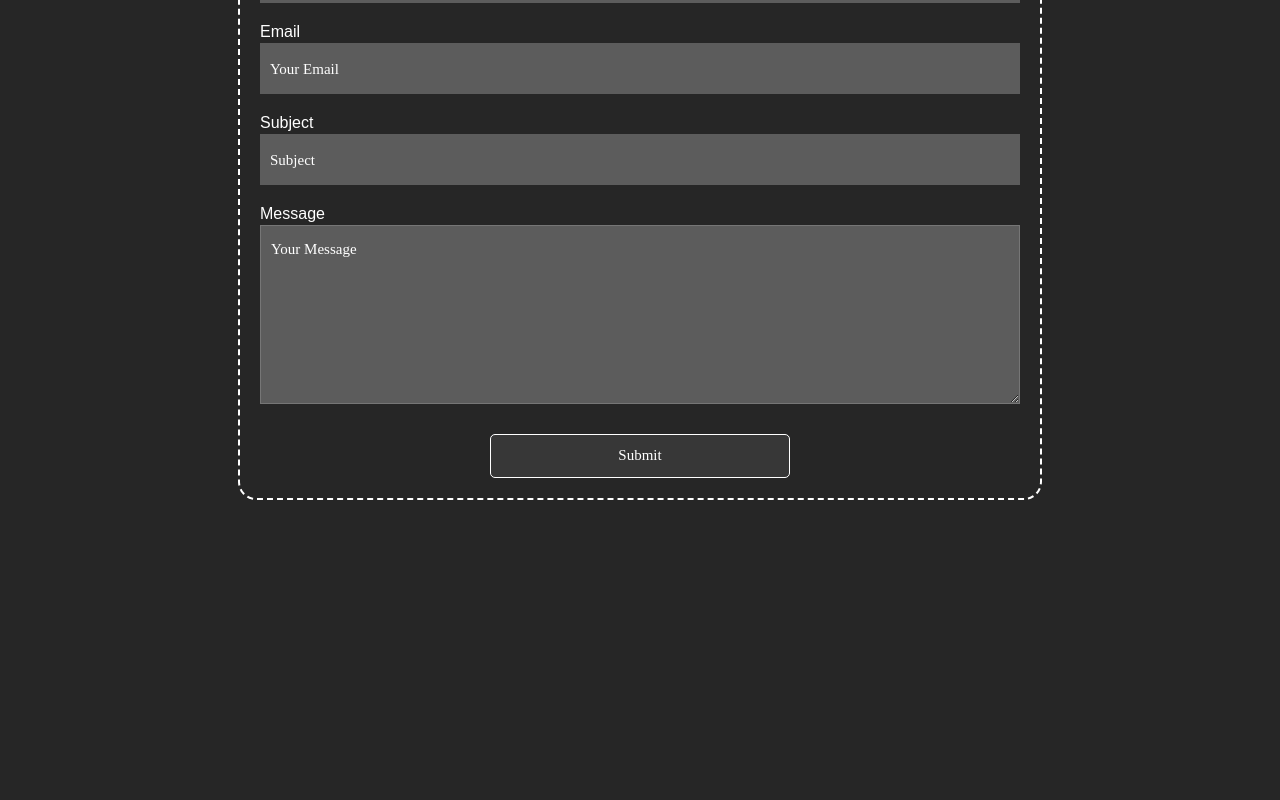
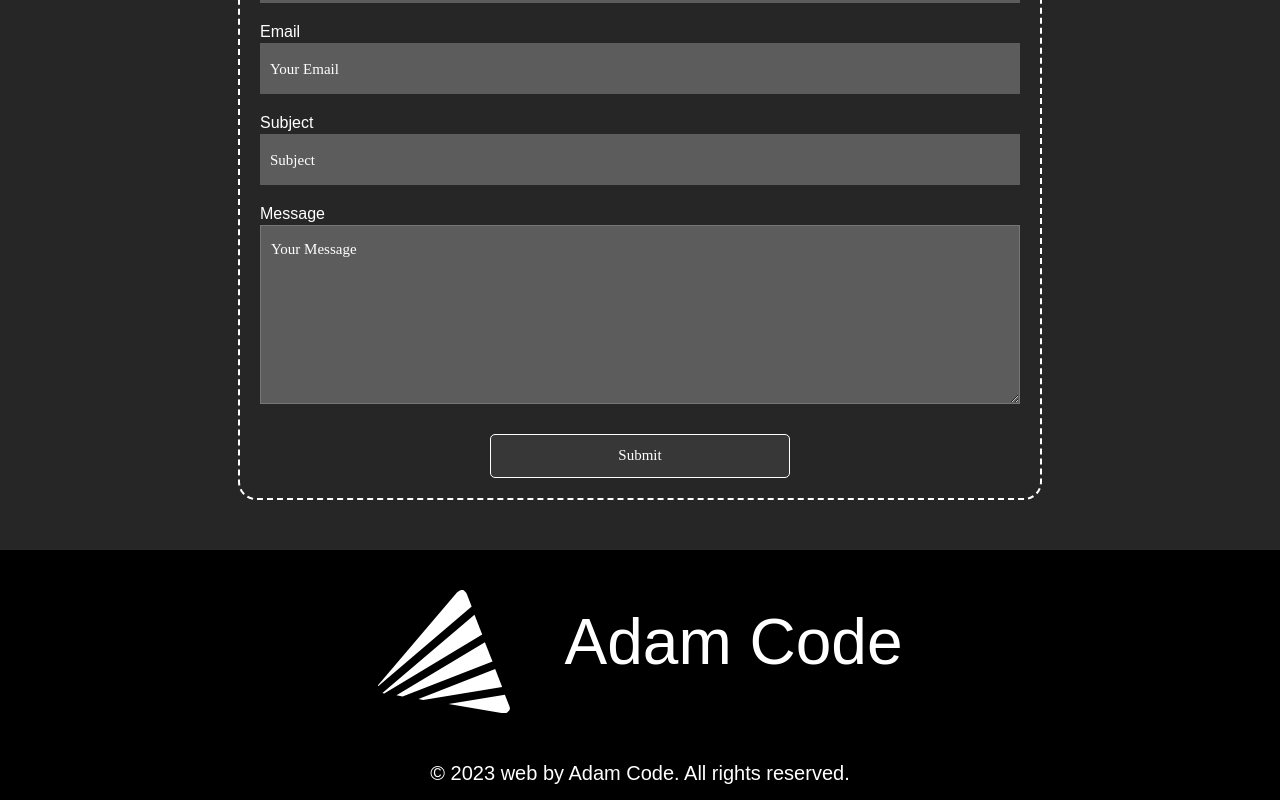
Before and after one commit to AdamBurysek/adam-code, a React (Vite) app: page / in a window 1280 px wide. Shown: the part 3761-4561 px from the top of the page. Before the commit the page ends 4261 px from the top, so only its background shows below. Built offline with nearby package versions, Linux system fonts and the light colour scheme; no server answers; a web font is replaced by a local one.

Commit message:
add footer

```diff
--- a/src/App.css
+++ /dev/null
@@ -1,23 +0,0 @@
-.container {
-  max-width: 1780px;
-  margin: 0 auto;
-  overflow: hidden;
-}
-
-.section-line {
-  width: 100%;
-  max-width: 1780px;
-  height: 3px;
-  background-color: white;
-}
-
-.section-content {
-  margin-top: 10vh;
-}
-
-@media screen and (max-height: 667px) {
-  .section-content {
-    margin-top: 0;
-    margin-bottom: 30px;
-  }
-}
--- a/src/App.tsx
+++ b/src/App.tsx
@@ -2,7 +2,6 @@ import { useEffect, useState } from "react";
 import { changeLanguage } from "./hooks/changeLanguage";
 import MainPage from "./components/MainPage";
 import mongoDataService from "./services/mongoDataService";
-import "./App.css";
 
 interface Projects {
   id: string;
--- a/src/components/MainPage.tsx
+++ b/src/components/MainPage.tsx
@@ -6,6 +6,7 @@ import AboutMe from "./aboutMe/aboutMe";
 import MySkillz from "./mySkillz/mySkillz";
 import MyProjects from "./myProjects/myProjects";
 import Contact from "./contact/contact";
+import Footer from "./footer/footer";
 
 function MainPage(props: any) {
   const [menuOpened, setMenuOpened] = useState<boolean>(false);
@@ -31,6 +32,7 @@ function MainPage(props: any) {
           <MyProjects projects={props.projects} language={props.language} />
           <Contact language={props.language} />
         </div>
+        <Footer />
       </div>
     </>
   );
--- a/src/components/contact/contact.css
+++ b/src/components/contact/contact.css
@@ -74,6 +74,12 @@ textarea::placeholder {
   margin-top: 30px;
 }
 
+@media screen and (max-width: 400px) {
+  .contact_submit-button {
+    width: 200px;
+  }
+}
+
 .contact_submit-button:hover {
   background-color: rgba(0, 0, 0, 0.05);
   color: var(--color-link-hover);
--- /dev/null
+++ b/src/components/footer/footer.css
@@ -0,0 +1,71 @@
+.footer_container {
+  height: 165px;
+  width: 100%;
+  background-color: var(--color-black);
+  margin-top: 50px;
+}
+
+.footer_logo-container {
+  position: relative;
+  display: flex;
+  top: 35px;
+  width: 100%;
+  justify-content: center;
+  user-select: none;
+}
+
+.footer_container svg {
+  position: relative;
+  width: 79px;
+  height: 69px;
+}
+
+.footer_logo-container p {
+  position: relative;
+  margin: 15px 0;
+  padding-left: 15px;
+  font-size: 32px;
+  font-weight: 500;
+}
+
+.footer_text-container {
+  display: flex;
+  justify-content: center;
+  align-items: center;
+  height: 0;
+}
+
+.footer_text {
+  position: relative;
+  top: 70px;
+  font-size: 14px;
+  font-weight: 10;
+}
+
+@media screen and (min-width: 1024px) {
+  .footer_container {
+    height: 250px;
+  }
+  .footer_logo-container {
+    top: 40px;
+  }
+
+  .footer_container svg {
+    position: relative;
+    width: 132px;
+    height: 123px;
+  }
+
+  .footer_logo-container p {
+    margin: 15px 0;
+    padding-left: 55px;
+    font-size: 64px;
+  }
+
+  .footer_text {
+    position: relative;
+    top: 100px;
+    font-size: 20px;
+    font-weight: 10;
+  }
+}
--- /dev/null
+++ b/src/components/footer/footer.tsx
@@ -0,0 +1,23 @@
+import { APLogo } from "../../assets/icons";
+import { getCurrentYear } from "../../hooks/getCurrentYear";
+import "./footer.css";
+
+const Footer = () => {
+  const currentYear = getCurrentYear();
+
+  return (
+    <div className="footer_container">
+      <div className="footer_logo-container">
+        <APLogo />
+        <p>Adam Code</p>
+      </div>
+      <div className="footer_text-container">
+        <p className="footer_text">
+          © {currentYear} web by Adam Code. All rights reserved.
+        </p>
+      </div>
+    </div>
+  );
+};
+
+export default Footer;
--- /dev/null
+++ b/src/hooks/getCurrentYear.tsx
@@ -0,0 +1,5 @@
+export function getCurrentYear(): number {
+  const currentDate = new Date();
+  const currentYear = currentDate.getFullYear();
+  return currentYear;
+}
--- a/src/index.css
+++ b/src/index.css
@@ -81,3 +81,27 @@ section {
   z-index: -100;
   overflow: hidden;
 }
+
+.container {
+  max-width: 1780px;
+  margin: 0 auto;
+  overflow: hidden;
+}
+
+.section-line {
+  width: 100%;
+  max-width: 1780px;
+  height: 3px;
+  background-color: white;
+}
+
+.section-content {
+  margin-top: 10vh;
+}
+
+@media screen and (max-height: 667px) {
+  .section-content {
+    margin-top: 0;
+    margin-bottom: 30px;
+  }
+}
```
